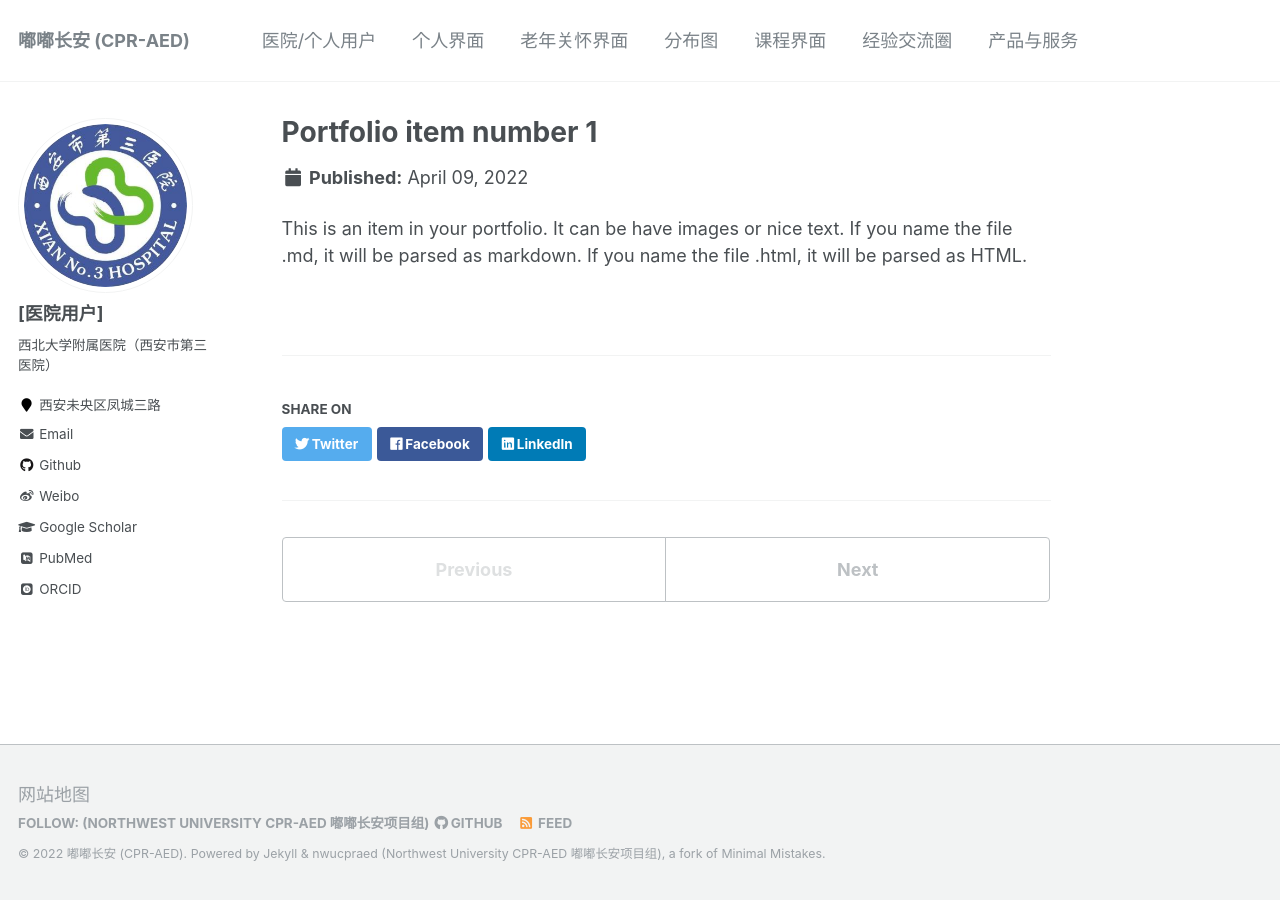
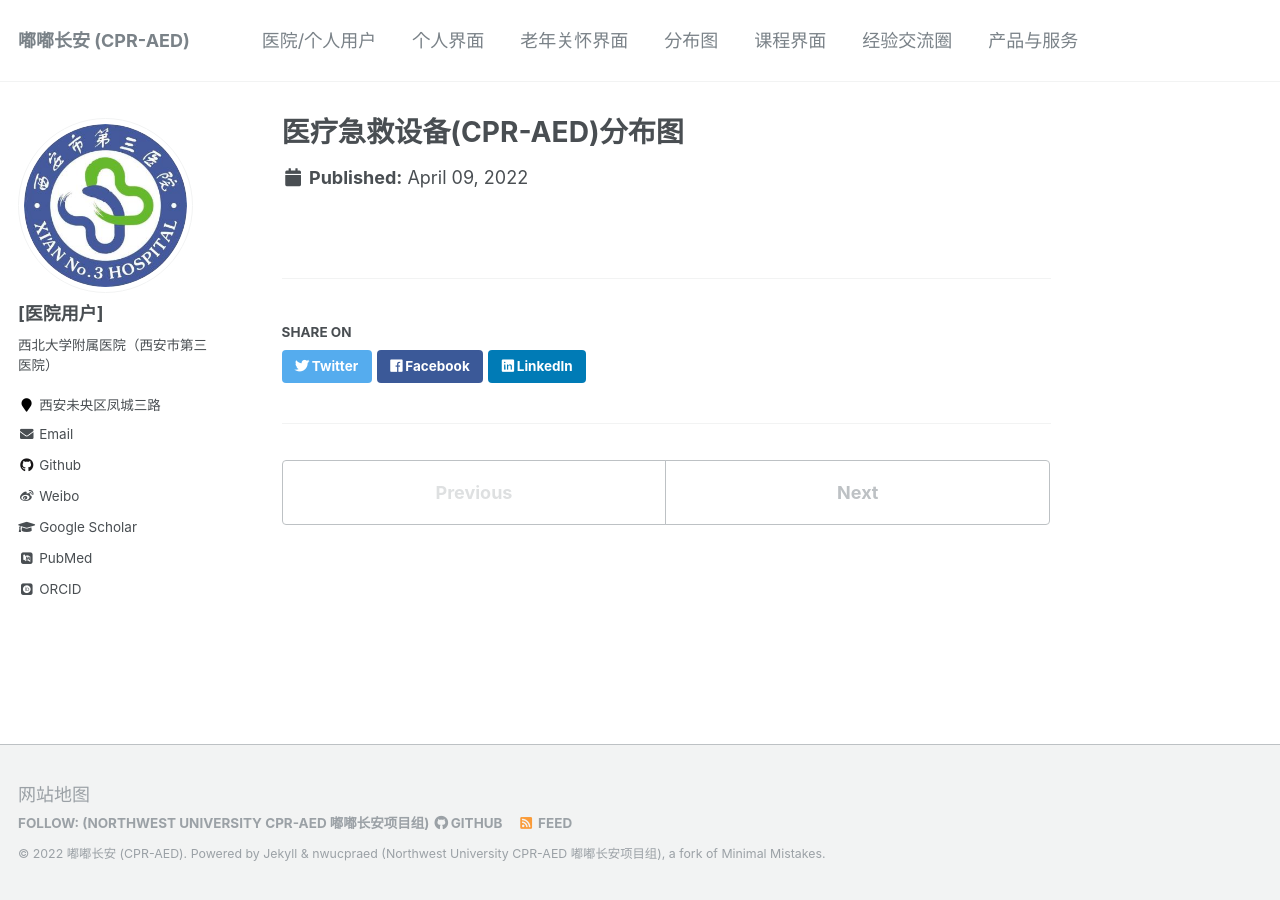
Before and after one commit to nwucpraed/nwucpraed.github.io, a Jekyll site: the page built from _portfolio/portfolio-1.md, in a window 1280 px wide. Built offline with Jekyll 4.4.1, drawn with Linux system fonts in a browser that asks for light colours; some web fonts are replaced.

Commit message:
map1 2
map1 2

```diff
--- a/_pages/portfolio.html
+++ b/_pages/portfolio.html
@@ -1,6 +1,6 @@
 ---
 layout: archive
-title: "Portfolio"
+title: "分布图"
 permalink: /portfolio/
 author_profile: true
 ---
--- a/_portfolio/portfolio-1.md
+++ b/_portfolio/portfolio-1.md
@@ -1,7 +1,5 @@
 ---
-title: "Portfolio item number 1"
-excerpt: "Short description of portfolio item number 1<br/><img src='/images/500x300.png'>"
+title: "医疗急救设备(CPR-AED)分布图"
+excerpt: "医疗急救设备(CPR-AED)分布图<br/><img src='/images/map/map1.png'>"
 collection: portfolio
 ---
-
-This is an item in your portfolio. It can be have images or nice text. If you name the file .md, it will be parsed as markdown. If you name the file .html, it will be parsed as HTML.
--- a/_portfolio/portfolio-2.html
+++ b/_portfolio/portfolio-2.html
@@ -1,7 +1,5 @@
 ---
-title: "Portfolio item number 2"
-excerpt: "Short description of portfolio item number 2 <br/><img src='/images/500x300.png'>"
+title: "在线志愿者分布图"
+excerpt: "在线志愿者分布图<br/><img src='/images/map/map2.png'>"
 collection: portfolio
 ---
-
-This is an item in your portfolio. It can be have images or nice text. If you name the file .md, it will be parsed as markdown. If you name the file .html, it will be parsed as HTML.
```
Also changed, not shown: images/map/map1.png (added), images/map/map2.png (added).
